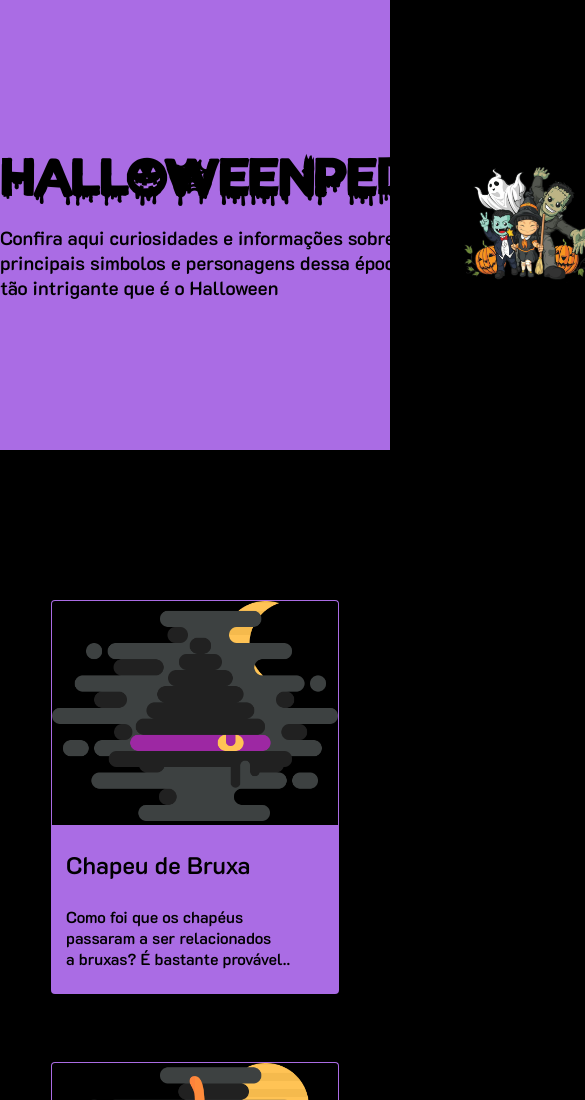
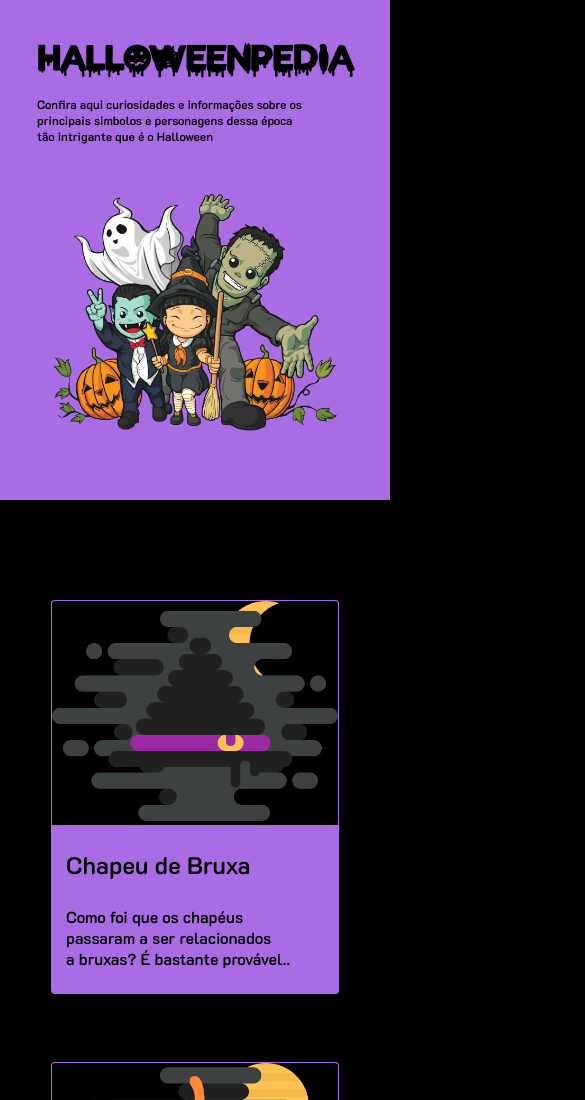
Before and after one commit to Mateuss18/Desafio03_Codelandia-HalloweenPedia, a plain HTML site: page index.html in a window 390 px wide. Shown: the top 1100 px of the page, 585 px wide, since content can reach past the window. Drawn offline with Linux system fonts and the light colour scheme.

Commit message:
responsividade mobile

```diff
--- a/main.css
+++ b/main.css
@@ -132,3 +132,46 @@ button:hover{
   transition: 0.4s;
   background-color: rgb(92, 0, 179);
 }
+
+@media screen and (max-width: 600px){
+  #container-header{
+    display: flex;
+    justify-content: normal;
+    flex-direction: column;
+    height: 500px;
+    margin-bottom: 100px;
+  }
+
+  #container-header img{
+    height: 63vw;
+    cursor: pointer;
+    margin-top: 50px;
+  }
+
+  #container-header h1{
+    font-size: 34px;
+    padding-top: 40px;
+    padding-bottom: 15px;
+    text-align: center;
+  }
+
+  #container-header p{
+    font-size: 12px;
+  }
+
+
+
+
+  footer input{
+    height: 55px;
+    width: 300px;
+  }
+
+  footer textarea {
+    width: 300px;
+  }
+
+  footer button{
+    width: 300px;
+  }
+}
```
